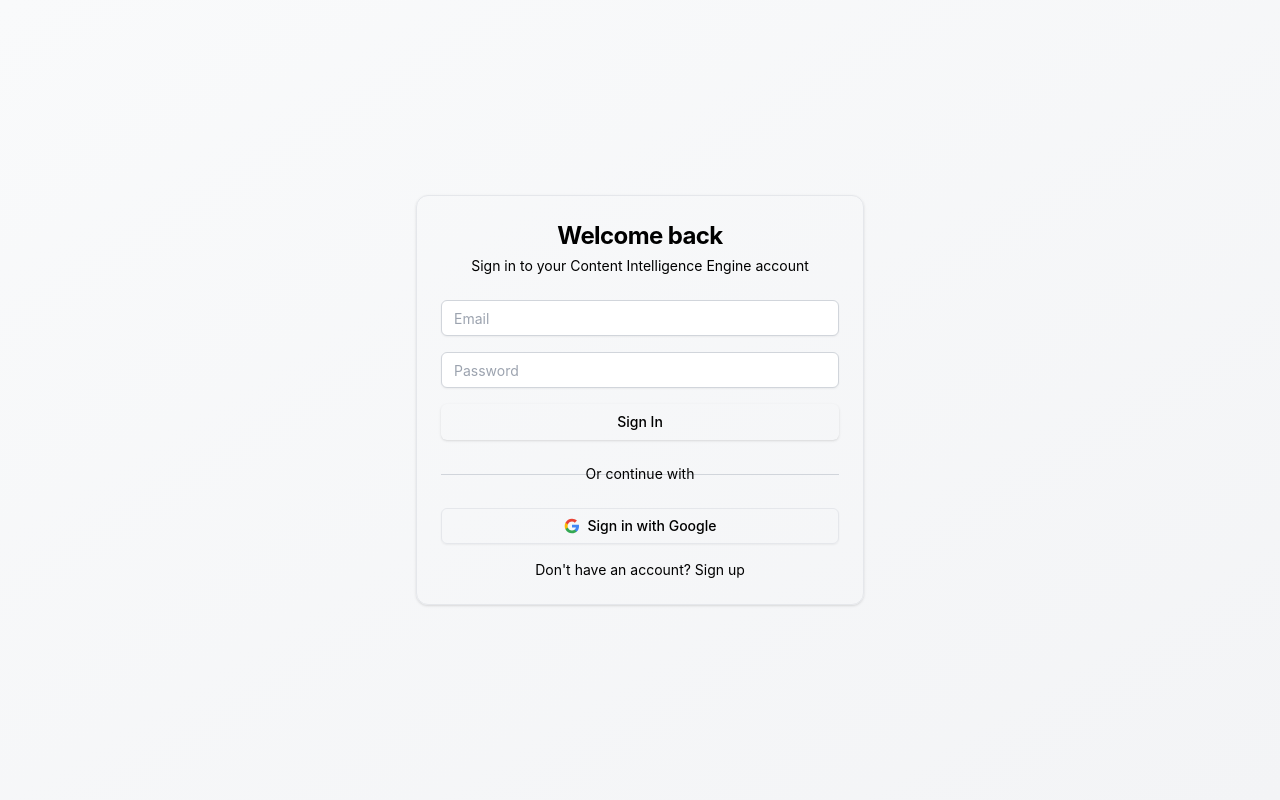
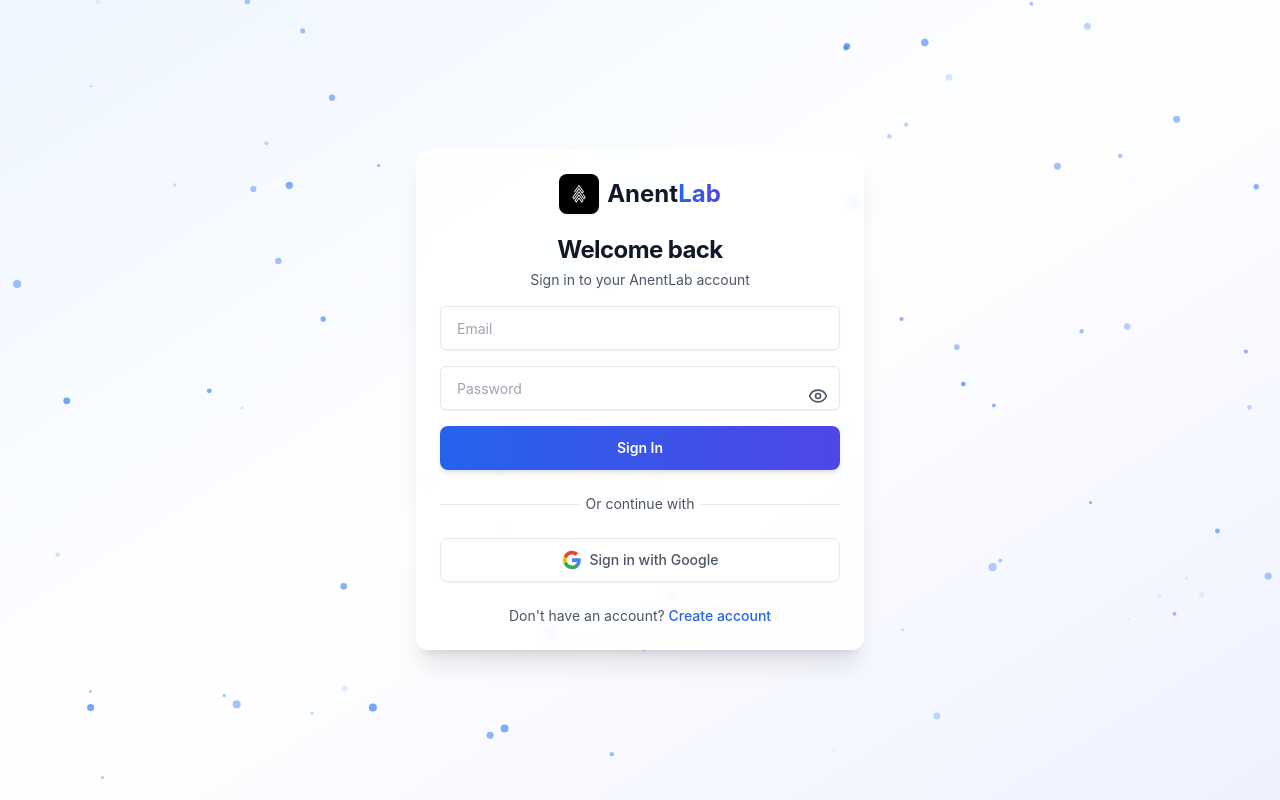
Before and after one commit to johncampg12-afk/content-intelligence-engine, a Next.js app: page /login in a window 1280 px wide. Built offline with nearby package versions, Linux system fonts and the light colour scheme; no server answers.

Commit message:
feat: redesign login page with AnentLab branding, particles, animations, and consistent UI

```diff
--- a/app/(auth)/login/page.tsx
+++ b/app/(auth)/login/page.tsx
@@ -1,33 +1,99 @@
 'use client'
 
-import { Suspense } from 'react'
+import { useEffect, useRef, useState } from 'react'
 import { useRouter, useSearchParams } from 'next/navigation'
+import Link from 'next/link'
+import Image from 'next/image'
+import { motion } from 'framer-motion'
 import { createBrowserClient } from '@supabase/ssr'
 import { Button } from '@/components/ui/button'
 import { Input } from '@/components/ui/input'
 import { Card, CardContent, CardDescription, CardHeader, CardTitle } from '@/components/ui/card'
-import Link from 'next/link'
+import { Eye, EyeOff, Sparkles, ArrowRight } from 'lucide-react'
 
-// Componente que usa useSearchParams
-function LoginForm() {
+export default function LoginPage() {
   const [email, setEmail] = useState('')
   const [password, setPassword] = useState('')
   const [loading, setLoading] = useState(false)
   const [error, setError] = useState<string | null>(null)
+  const [showPassword, setShowPassword] = useState(false)
   const [successMessage, setSuccessMessage] = useState<string | null>(null)
   const router = useRouter()
   const searchParams = useSearchParams()
+  const canvasRef = useRef<HTMLCanvasElement>(null)
 
   const supabase = createBrowserClient(
     process.env.NEXT_PUBLIC_SUPABASE_URL!,
     process.env.NEXT_PUBLIC_SUPABASE_ANON_KEY!
   )
 
-  // Verificar si venimos de TikTok
-  React.useEffect(() => {
+  // Partículas flotantes (mismo estilo que landing)
+  useEffect(() => {
+    const canvas = canvasRef.current
+    if (!canvas) return
+    const ctx = canvas.getContext('2d')
+    if (!ctx) return
+
+    canvas.width = window.innerWidth
+    canvas.height = window.innerHeight
+
+    const particles: { x: number; y: number; radius: number; speedX: number; speedY: number; alpha: number; pulse: number }[] = []
+    const particleCount = 80
+
+    for (let i = 0; i < particleCount; i++) {
+      particles.push({
+        x: Math.random() * canvas.width,
+        y: Math.random() * canvas.height,
+        radius: Math.random() * 3 + 1,
+        speedX: (Math.random() - 0.5) * 0.3,
+        speedY: (Math.random() - 0.5) * 0.3,
+        alpha: Math.random() * 0.5 + 0.2,
+        pulse: Math.random() * Math.PI * 2,
+      })
+    }
+
+    let animationId: number
+    let time = 0
+    const animate = () => {
+      time += 0.02
+      ctx.clearRect(0, 0, canvas.width, canvas.height)
+      particles.forEach(p => {
+        p.x += p.speedX
+        p.y += p.speedY
+        if (p.x < 0) p.x = canvas.width
+        if (p.x > canvas.width) p.x = 0
+        if (p.y < 0) p.y = canvas.height
+        if (p.y > canvas.height) p.y = 0
+        const pulseAlpha = p.alpha + Math.sin(time + p.pulse) * 0.15
+        ctx.beginPath()
+        ctx.arc(p.x, p.y, p.radius + Math.sin(time + p.pulse) * 0.5, 0, Math.PI * 2)
+        ctx.fillStyle = `rgba(59, 130, 246, ${Math.max(0.1, Math.min(0.7, pulseAlpha))})`
+        ctx.fill()
+      })
+      animationId = requestAnimationFrame(animate)
+    }
+    animate()
+
+    const handleResize = () => {
+      canvas.width = window.innerWidth
+      canvas.height = window.innerHeight
+    }
+    window.addEventListener('resize', handleResize)
+    return () => {
+      cancelAnimationFrame(animationId)
+      window.removeEventListener('resize', handleResize)
+    }
+  }, [])
+
+  // Verificar si venimos de TikTok o de registro
+  useEffect(() => {
     const tiktokConnected = searchParams.get('tiktok_connected')
     if (tiktokConnected === 'true') {
       setSuccessMessage('TikTok account connected successfully! Please login again to continue.')
+    }
+    const registered = searchParams.get('registered')
+    if (registered === 'true') {
+      setSuccessMessage('Account created! Please check your email to confirm your account before logging in.')
     }
   }, [searchParams])
 
@@ -67,11 +133,36 @@
   }
 
   return (
-    <Card className="w-full max-w-md">
-      <CardHeader className="space-y-1 text-center">
-        <CardTitle className="text-2xl font-bold">Welcome back</CardTitle>
-        <CardDescription>
-          Sign in to your Content Intelligence Engine account
+    <div className="min-h-screen bg-gradient-to-br from-blue-50 via-white to-indigo-50 relative overflow-x-hidden flex items-center justify-center p-4">
+      {/* Partículas de fondo */}
+      <canvas ref={canvasRef} className="fixed inset-0 pointer-events-none z-0" />
+
+      <motion.div
+        initial={{ opacity: 0, y: 20 }}
+        animate={{ opacity: 1, y: 0 }}
+        transition={{ duration: 0.5 }}
+        className="relative z-10 w-full max-w-md"
+      >
+        <Card className="border-0 shadow-xl bg-white/80 backdrop-blur-sm">
+          <CardHeader className="space-y-1 text-center pb-4">
+            <div className="flex justify-center mb-4">
+              <Link href="/" className="flex items-center gap-2 group">
+                <div className="relative w-10 h-10">
+                  <Image
+                    src="/anentLogo.jpeg"
+                    alt="AnentLab Logo"
+                    fill
+                    className="rounded-lg object-cover shadow-sm"
+                  />
+                </div>
+                <span className="text-2xl font-bold text-gray-800">
+                  Anent<span className="bg-gradient-to-r from-blue-600 to-indigo-600 bg-clip-text text-transparent">Lab</span>
+                </span>
+              </Link>
+            </div>
+            <CardTitle className="text-2xl font-bold text-gray-900">Welcome back</CardTitle>
+            <CardDescription className="text-gray-500">
+              Sign in to your AnentLab account
             </CardDescription>
           </CardHeader>
           <CardContent>
@@ -89,43 +180,59 @@
                   onChange={(e) => setEmail(e.target.value)}
                   required
                   disabled={loading}
+                  className="h-11 px-4 border-gray-200 focus:ring-2 focus:ring-blue-500"
                 />
               </div>
-          <div className="space-y-2">
+              <div className="space-y-2 relative">
                 <Input
-              type="password"
+                  type={showPassword ? 'text' : 'password'}
                   placeholder="Password"
                   value={password}
                   onChange={(e) => setPassword(e.target.value)}
                   required
                   disabled={loading}
+                  className="h-11 px-4 border-gray-200 focus:ring-2 focus:ring-blue-500 pr-10"
                 />
+                <button
+                  type="button"
+                  onClick={() => setShowPassword(!showPassword)}
+                  className="absolute right-3 top-1/2 -translate-y-1/2 text-gray-400 hover:text-gray-600"
+                >
+                  {showPassword ? <EyeOff className="w-5 h-5" /> : <Eye className="w-5 h-5" />}
+                </button>
               </div>
               {error && (
                 <p className="text-sm text-red-500 text-center">{error}</p>
               )}
-          <Button type="submit" className="w-full" disabled={loading}>
-            {loading ? 'Signing in...' : 'Sign In'}
+              <Button type="submit" className="w-full h-11 bg-gradient-to-r from-blue-600 to-indigo-600 hover:from-blue-700 hover:to-indigo-700 text-white font-semibold rounded-lg shadow-md transition-all duration-200" disabled={loading}>
+                {loading ? (
+                  <div className="flex items-center gap-2">
+                    <div className="animate-spin rounded-full h-4 w-4 border-b-2 border-white"></div>
+                    Signing in...
+                  </div>
+                ) : (
+                  'Sign In'
+                )}
               </Button>
             </form>
 
             <div className="relative my-6">
               <div className="absolute inset-0 flex items-center">
-            <div className="w-full border-t border-gray-300" />
+                <div className="w-full border-t border-gray-200" />
               </div>
               <div className="relative flex justify-center text-sm">
-            <span className="bg-background px-2 text-muted-foreground">Or continue with</span>
+                <span className="px-2 bg-white/80 text-gray-500">Or continue with</span>
               </div>
             </div>
 
             <Button
               type="button"
               variant="outline"
-          className="w-full"
+              className="w-full h-11 border-gray-200 bg-white hover:bg-gray-50 text-gray-700 font-medium rounded-lg transition-all duration-200 flex items-center justify-center gap-2"
               onClick={handleGoogleLogin}
               disabled={loading}
             >
-          <svg className="mr-2 h-4 w-4" viewBox="0 0 24 24">
+              <svg className="w-5 h-5" viewBox="0 0 24 24">
                 <path
                   d="M22.56 12.25c0-.78-.07-1.53-.2-2.25H12v4.26h5.92c-.26 1.37-1.04 2.53-2.21 3.31v2.77h3.57c2.08-1.92 3.28-4.74 3.28-8.09z"
                   fill="#4285F4"
@@ -146,31 +253,15 @@
               Sign in with Google
             </Button>
 
-        <p className="mt-4 text-center text-sm text-muted-foreground">
+            <p className="mt-6 text-center text-sm text-gray-500">
               Don't have an account?{' '}
-          <Link href="/register" className="text-primary hover:underline">
-            Sign up
+              <Link href="/register" className="text-blue-600 hover:text-blue-700 font-medium transition-colors">
+                Create account
               </Link>
             </p>
           </CardContent>
         </Card>
-  )
-}
-
-// Componente principal con Suspense
-import React, { useState } from 'react'
-
-export default function LoginPage() {
-  return (
-    <div className="min-h-screen flex items-center justify-center bg-gradient-to-br from-gray-50 to-gray-100 p-4">
-      <Suspense fallback={
-        <div className="text-center">
-          <div className="animate-spin rounded-full h-12 w-12 border-b-2 border-blue-600 mx-auto mb-4"></div>
-          <p className="text-gray-600">Loading...</p>
-        </div>
-      }>
-        <LoginForm />
-      </Suspense>
+      </motion.div>
     </div>
   )
 }
```
Lines whose indentation alone changed are shown as unchanged.
